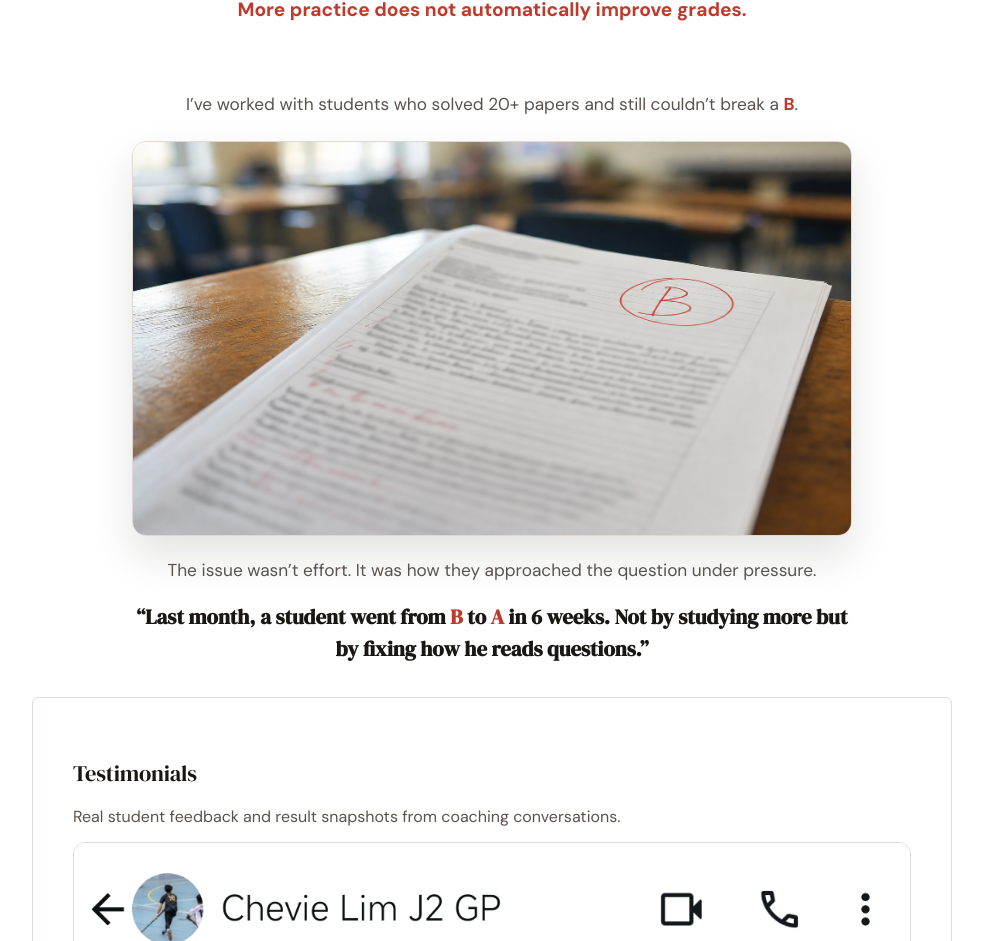
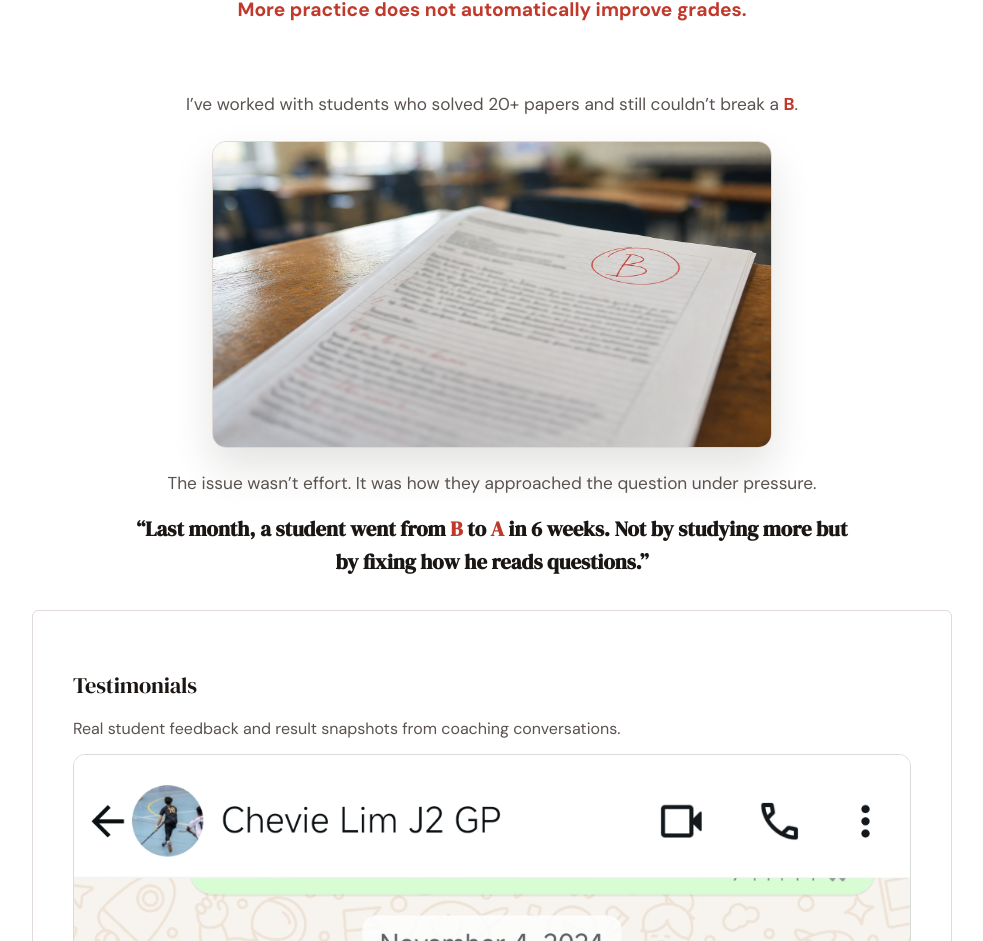
Before and after one commit to zakmero/bryan-coaching-site, a React (Vite) app: page / in a window 1280 px wide. Shown: the part 3571-4512 px from the top of the page, without its empty margins (148-1131 px from the left). Built offline with nearby package versions, Linux system fonts and the light colour scheme.

Commit message:
Reduce exam proof image visual width

```diff
--- a/src/indexV2.css
+++ b/src/indexV2.css
@@ -982,7 +982,7 @@ object {
 
 .v2-exam-proof-visual {
   display: block;
-  width: min(100%, 720px);
+  width: min(100%, 560px);
   margin: 1.4rem auto 1.35rem;
   overflow: hidden;
   border: 1px solid #e1d8d3;
```
